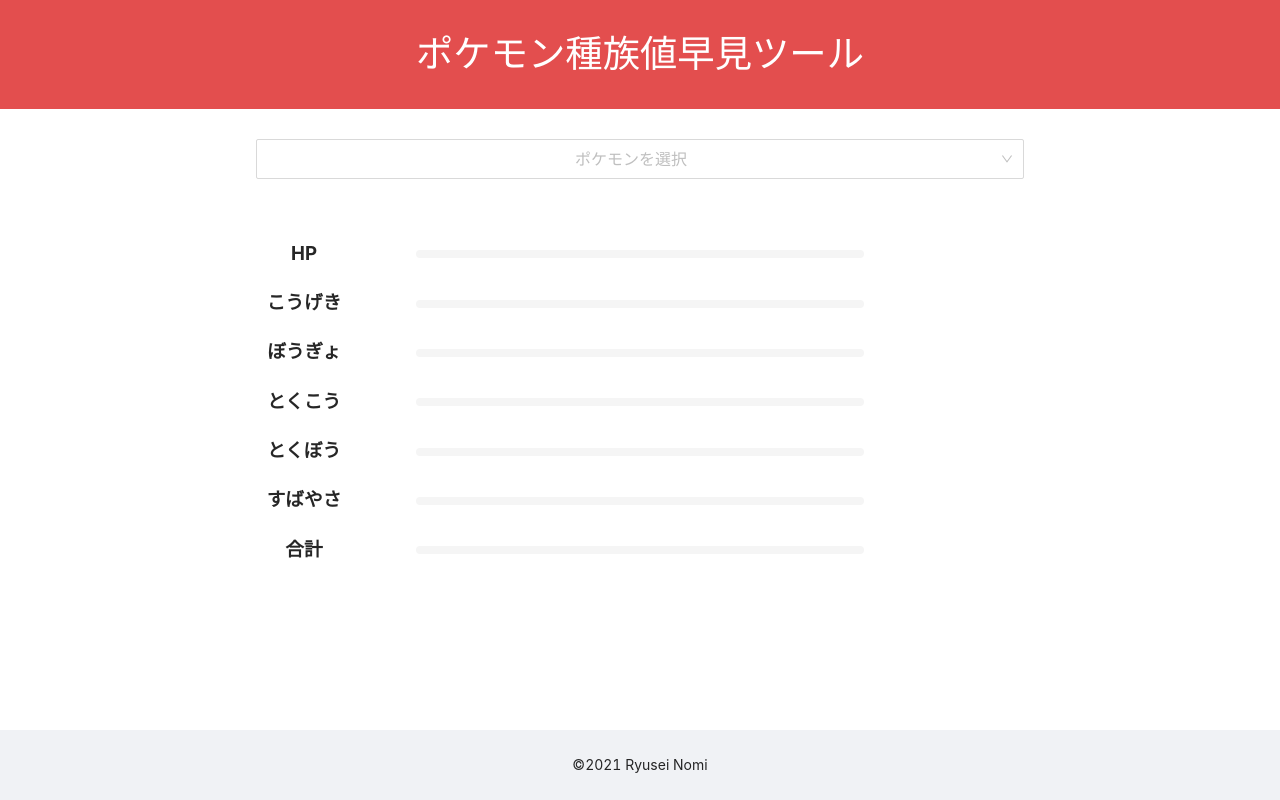
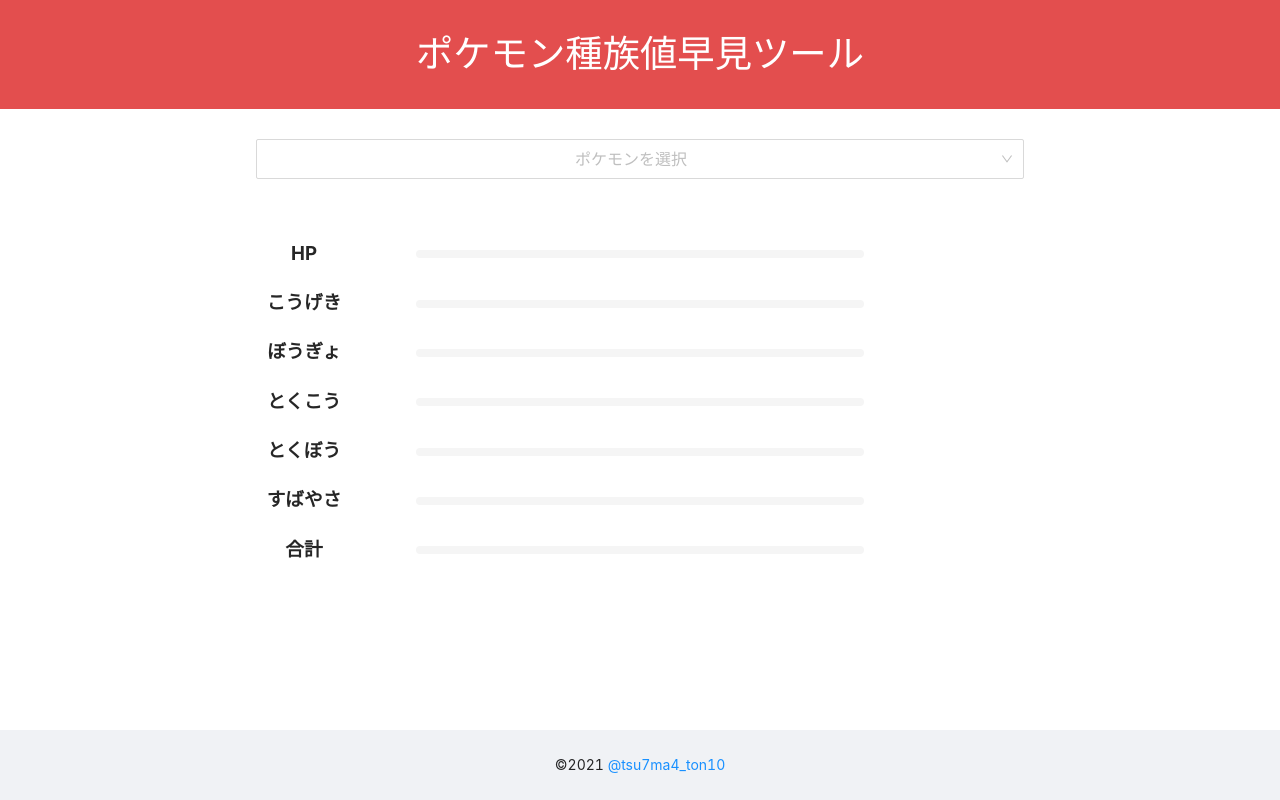
Before and after one commit to RyuseiNomi/PokemonTribeRateSearcher, a React (Create React App) app: page / in a window 1280 px wide. Built offline with nearby package versions, Linux system fonts and the light colour scheme.

Commit message:
revise footer

```diff
--- a/src/App.tsx
+++ b/src/App.tsx
@@ -13,12 +13,13 @@
     bottom: 0,
     width: '100%',
   }
+  const twitterUrl = "https://twitter.com/tsu7ma4_10nto";
 
   return (
     <div className="App">
         <p className="title">ポケモン種族値早見ツール</p>
         <PokemonSelector />
-        <Footer style={footerStyle}>©2021 Ryusei Nomi</Footer>
+        <Footer style={footerStyle}>©2021 <a href={twitterUrl} rel="noopener noreferrer" target="_blank">@tsu7ma4_ton10</a></Footer>
     </div>
   );
 }
```
